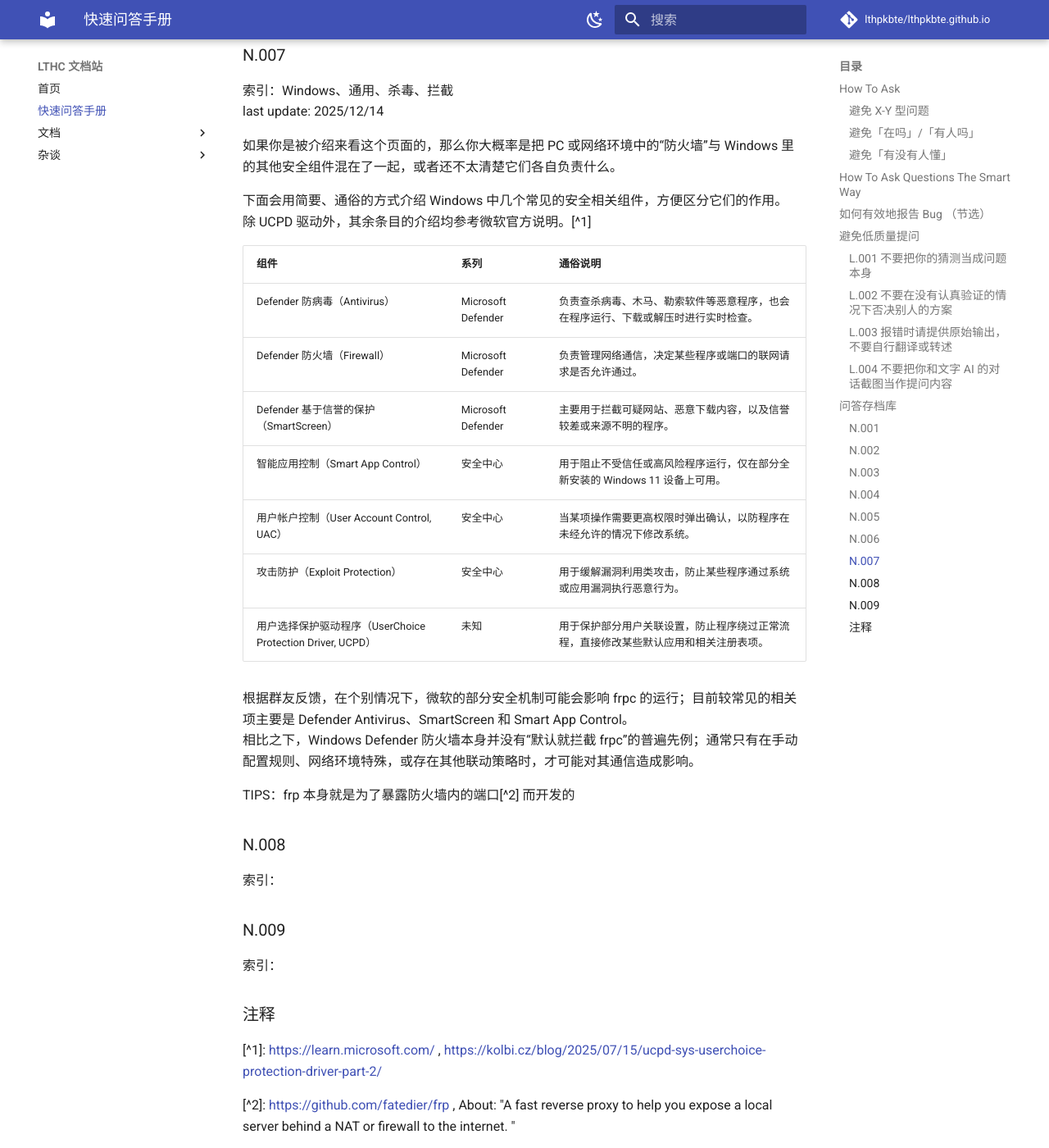
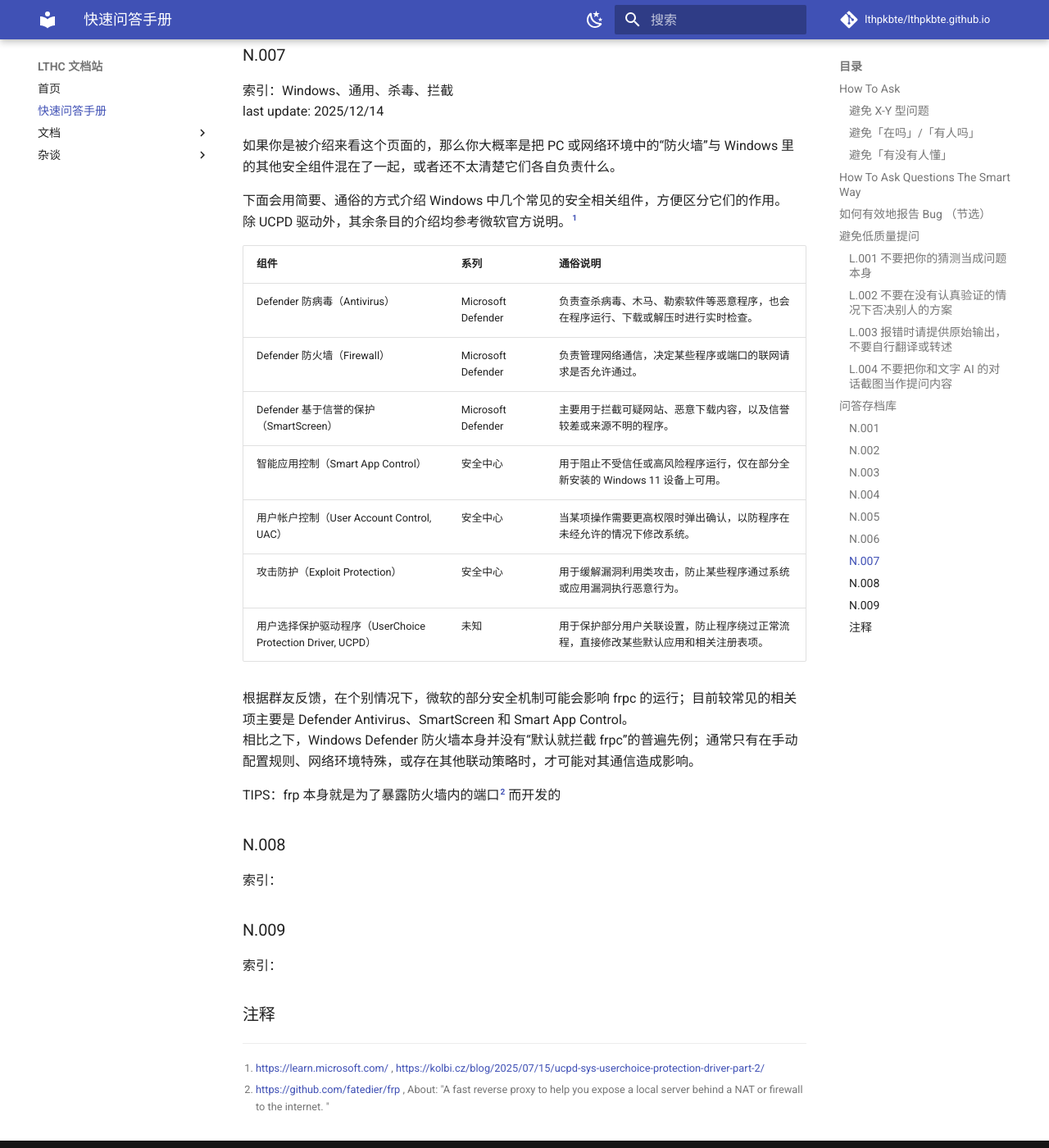
Before and after one commit to LTHPKBTE/lthpkbte.github.io, an MkDocs documentation site: the page built from docs/QuickRefence.md, in a window 1280 px wide and 1400 px high, scrolled down 11408 px. Shown: the whole window at 82% size. Built offline with MkDocs 1.6.1 and Material for MkDocs 9.7.7, drawn with Linux system fonts in a browser that asks for light colours; comment, search, counter and statistics services are not loaded.

Commit message:
更新 mkdocs.yml，添加搜索插件和扩展，优化代码高亮设置

```diff
--- a/mkdocs.yml
+++ b/mkdocs.yml
@@ -27,17 +27,29 @@
         icon: material/weather-sunny
         name: 切换亮色模式
 
+plugins:
+  - search:
+      lang: zh
+
 markdown_extensions:
   - attr_list
   - md_in_html
   - admonition
   - pymdownx.details
   - pymdownx.superfences
-  - pymdownx.highlight
+  - pymdownx.highlight:
+      anchor_linenums: true
+      line_spans: __span
+      pygments_lang_class: true
   - pymdownx.inlinehilite
+  - pymdownx.snippets
+  - pymdownx.magiclink
+  - pymdownx.tasklist:
+      custom_checkbox: true
   - pymdownx.tabbed:
       alternate_style: true
   - tables
+  - footnotes
 
 nav:
   - 首页: index.md
```
